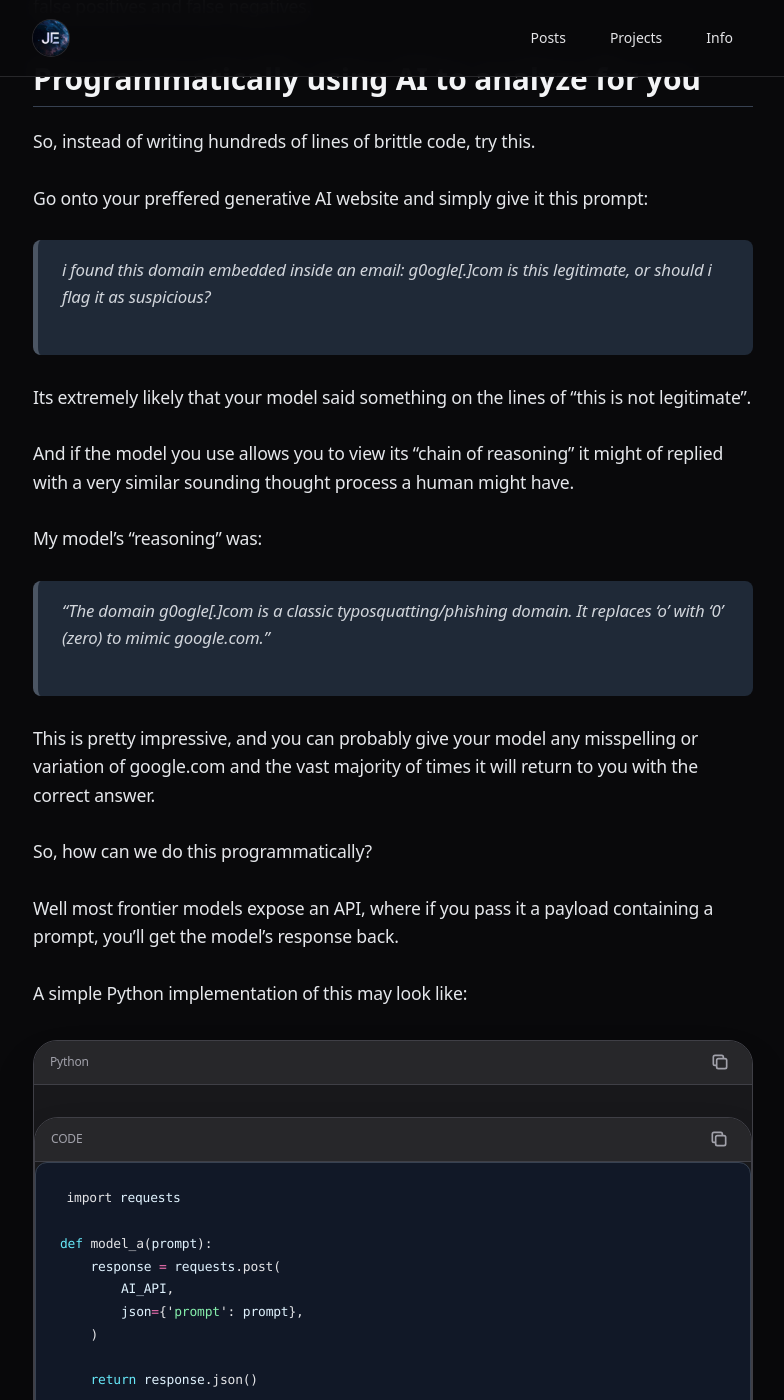
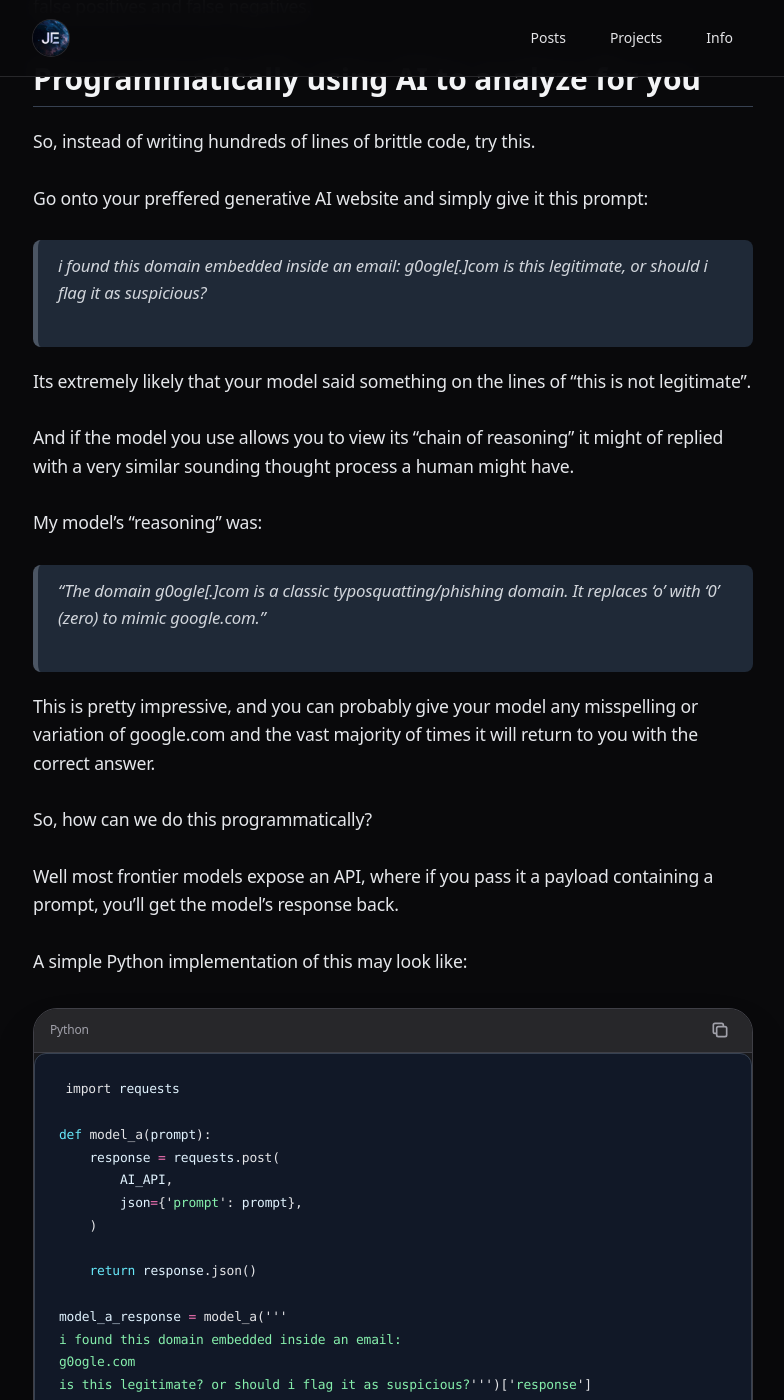
Before and after one commit to jayjoe101/jayjoe101.github.io, a Jekyll site: the page built from _blog/the-age-of-agentic-socs.md, in a window 1280 px wide and 1400 px high, scrolled down 1515 px. Shown: the whole window, without its empty margins (247-1031 px from the left). Built offline with Jekyll 4.4.1, drawn with Linux system fonts in a browser that asks for light colours; nearby versions of some CDN libraries.

Commit message:
code snippet fix

```diff
--- a/_layouts/posts.html
+++ b/_layouts/posts.html
@@ -28,7 +28,7 @@ layout: default
     </div>
 </article>
 
-<!-- === SLEEK BEVELED CODE WINDOWS + COPY BUTTON + LANGUAGE === -->
+<!-- === SLEEK BEVELED CODE WINDOWS + COPY BUTTON + LANGUAGE (FIXED - NO NESTING) === -->
 <style>
   /* Dark syntax highlighting - backgrounds now controlled by custom code window container */
   .highlighter-rouge pre code, .highlight pre code {
@@ -100,10 +102,10 @@ layout: default
       block.parentNode.replaceChild(container, block);
       container.appendChild(block);
 
-      // Style the code area - seamless single box, less bottom padding, match container bg
+      // Style the code area - seamless single box, less bottom padding
       pre.classList.add('bg-zinc-900', 'px-6', 'pt-6', 'pb-4', 'overflow-auto', 'text-sm', 'font-mono', 'leading-relaxed', '!mt-0');
 
-      // Make the original block (highlighter-rouge) completely seamless - no inner box
+      // Make the original block completely seamless (no inner box)
       block.style.background = 'transparent';
       block.style.border = 'none';
       block.style.padding = '0';
--- a/assets/css/main.css
+++ b/assets/css/main.css
@@ -96,8 +96,8 @@ article code {
 }
 
 .prose blockquote {
-  margin: 1.75rem 0;
-  padding: 1rem 1.5rem;
+  margin: 1.25rem 0;
+  padding: 0.75rem 1.25rem;
   border-left: 5px solid #4b5563;
   background-color: #1f2937;
   font-style: italic;
```
Also changed, not shown: other parts of _layouts/posts.html (+5 -3 lines).
